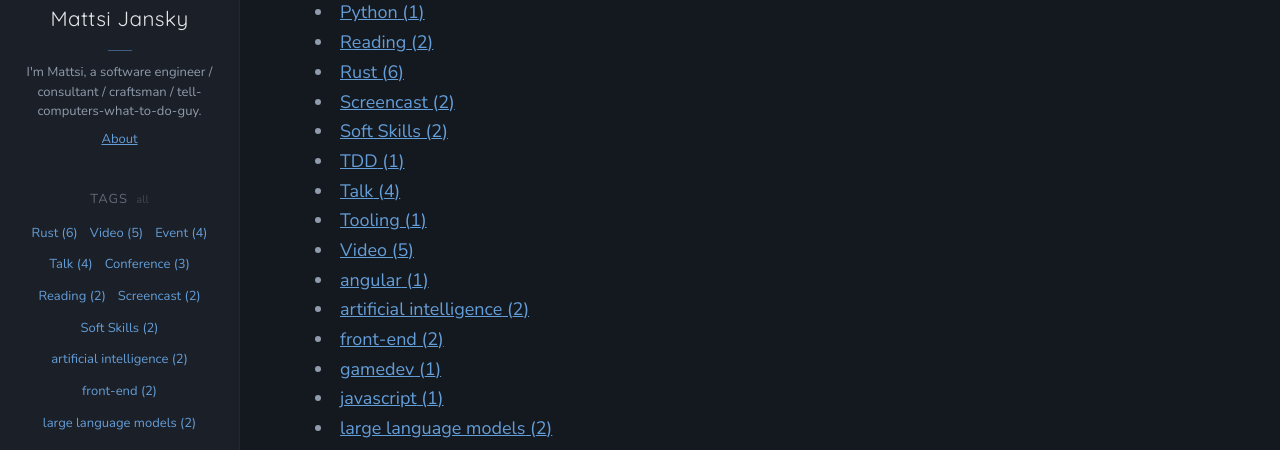
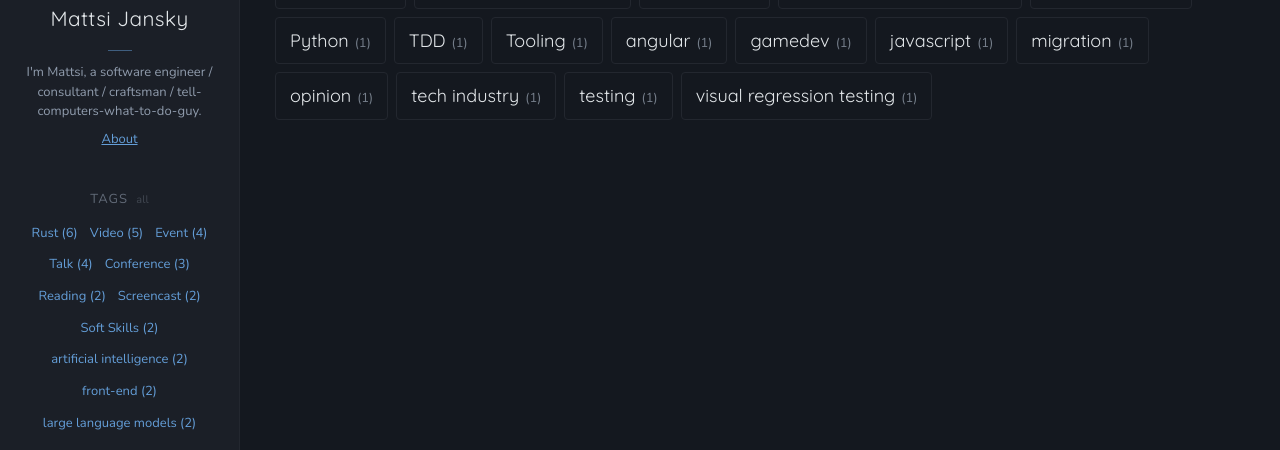
Before and after one commit to Mattsi-Jansky/matt.si, a Gatsby site: page /tags in a window 1280 px wide. Shown: the part 182-632 px from the top of the page. Built offline with nearby package versions, Linux system fonts and the light colour scheme; Gatsby itself is replaced by a stand-in of ours.

Commit message:
Style the tags page

```diff
--- a/src/pages/tags.js
+++ b/src/pages/tags.js
@@ -9,16 +9,18 @@ class TagsPage extends React.Component {
   render() {
     const { data } = this.props
     const allTags = data.allMarkdownRemark.group
+      .sort((a, b) => b.totalCount - a.totalCount)
 
     return (
       <DefaultLayout>
-        <div id="tags-list">
+        <div className="tags-page">
           <h1>Tags</h1>
-          <ul>
+          <ul className="tags-page-list">
             {allTags.map(tag => (
               <li key={tag.fieldValue}>
                 <TagLink tag={tag.fieldValue}>
-                  {tag.fieldValue} ({tag.totalCount})
+                  <span className="tags-page-name">{tag.fieldValue}</span>
+                  <span className="tags-page-count">{tag.totalCount}</span>
                 </TagLink>
               </li>
             ))}
--- a/src/styles/parts/_tag.scss
+++ b/src/styles/parts/_tag.scss
@@ -21,6 +21,54 @@
       &:hover {
         color: $text-link-color;
       }
+    }
+  }
+}
+
+// All tags page (/tags)
+.tags-page {
+  width: 100%;
+
+  h1 {
+    font-family: $font-display;
+    margin-bottom: 20px;
+  }
+
+  .tags-page-list {
+    list-style: none;
+    margin: 0;
+    padding: 0;
+    display: flex;
+    flex-wrap: wrap;
+    gap: 8px;
+
+    li a {
+      display: flex;
+      align-items: baseline;
+      gap: 6px;
+      text-decoration: none;
+      padding: 8px 14px;
+      border: 1px solid hsl(220, 15%, 16%);
+      border-radius: 4px;
+      transition: border-color 0.2s ease, background-color 0.2s ease;
+
+      &:hover {
+        border-color: $text-link-color;
+        background-color: hsl(220, 15%, 14%);
+      }
+    }
+
+    .tags-page-name {
+      font-family: $font-display;
+      font-size: 1rem;
+      color: $white;
+    }
+
+    .tags-page-count {
+      font-size: $verySmallFontSize;
+      color: $dark-gray;
+      &::before { content: "("; }
+      &::after { content: ")"; }
     }
   }
 }
```
